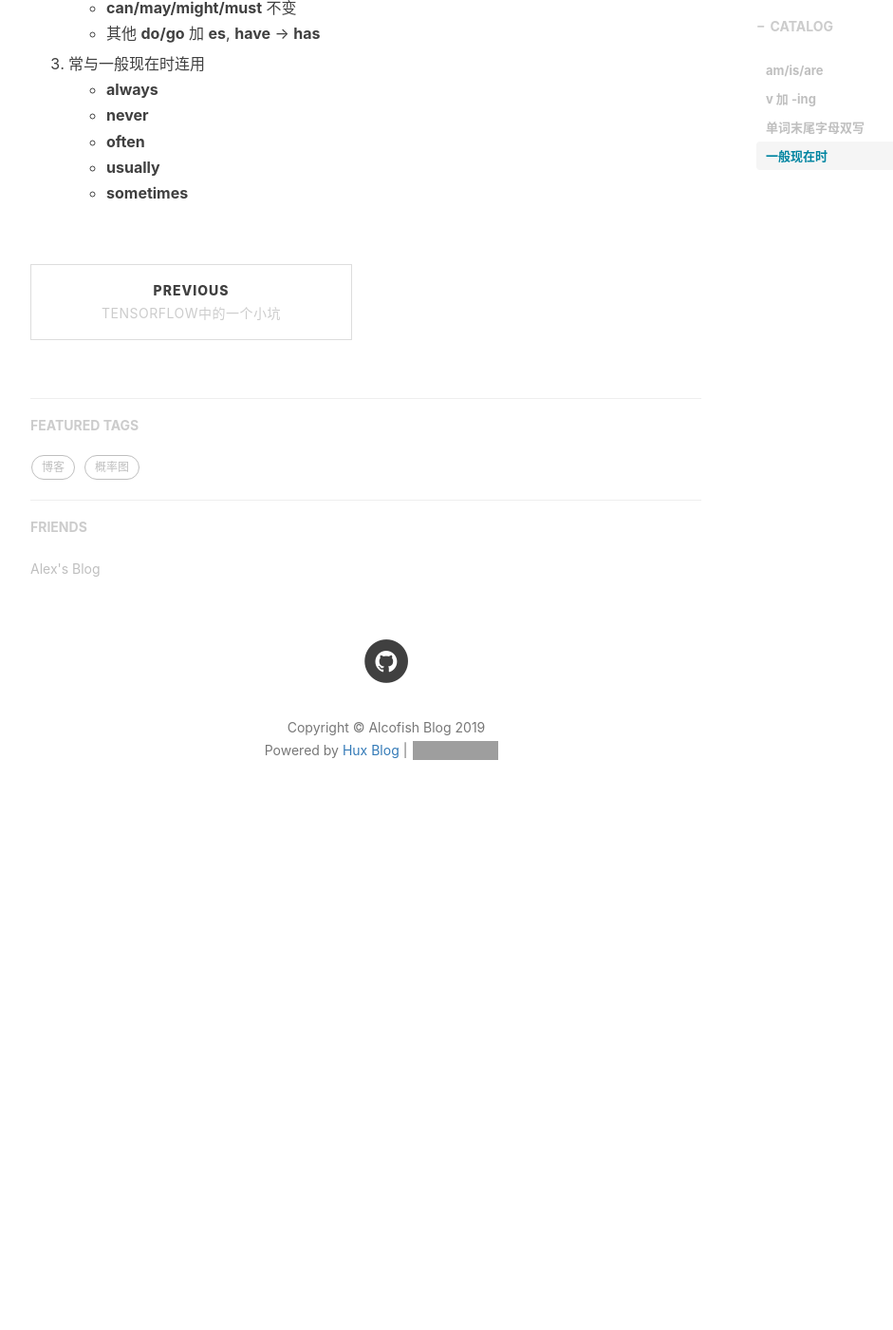
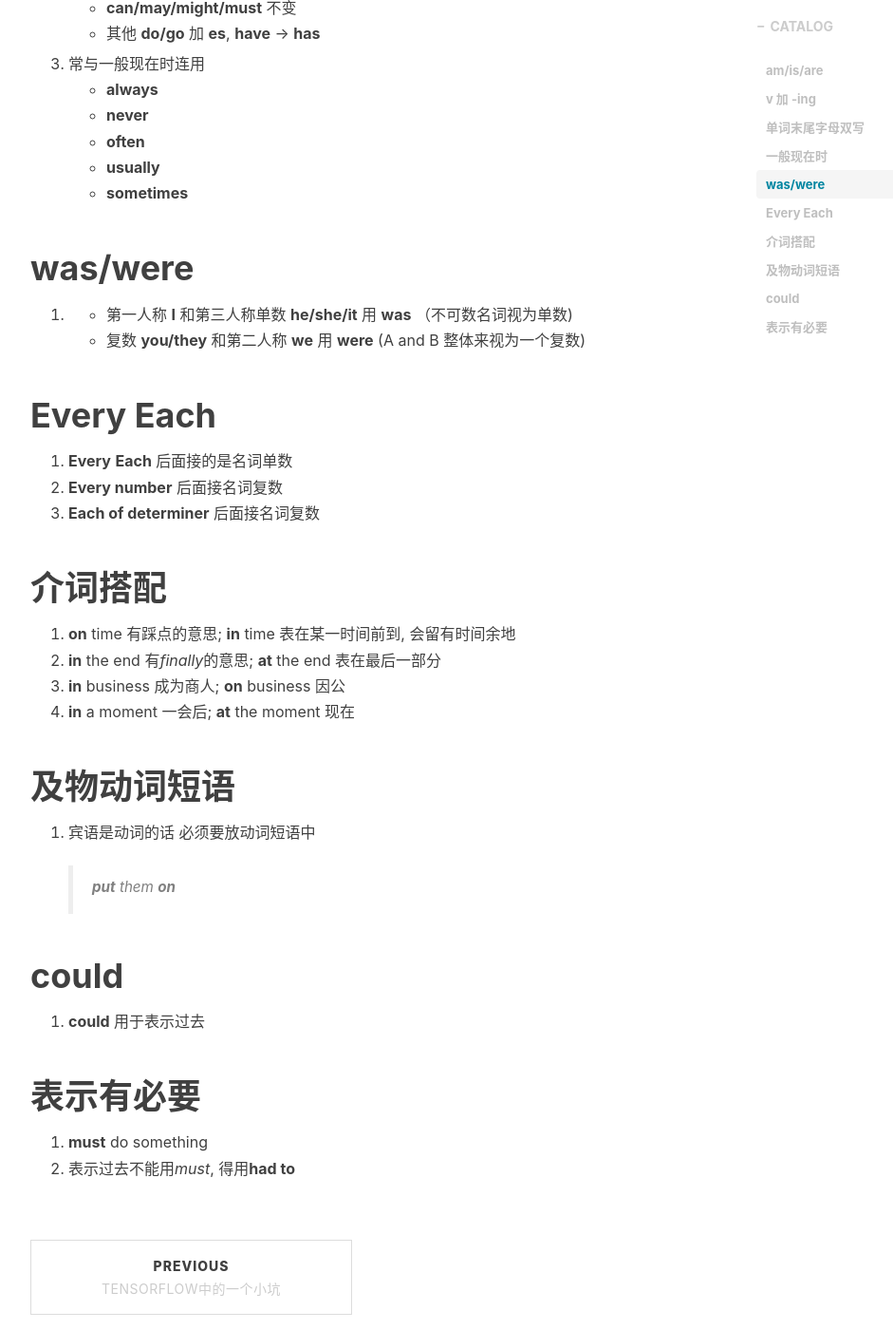
Before and after one commit to Jacob-Zhou/jacob-zhou.github.io, a Jekyll site: the page built from _posts/2019-08-20-relearn-english.markdown, in a window 1280 px wide and 1400 px high, scrolled down 2013 px. Shown: the whole window at 95% size, without its empty margins (233-1174 px from the left). Built offline with Jekyll 4.4.1, drawn with Linux system fonts in a browser that asks for light colours; nearby versions of some CDN libraries; comment, search, counter and statistics services are not loaded; before the commit the page ends 2907 px from its top, so only the background shows below that; grey boxes are pictures that could not be loaded.

Commit message:
Update 2019-08-20-relearn-english.markdown

```diff
--- a/_posts/2019-08-20-relearn-english.markdown
+++ b/_posts/2019-08-20-relearn-english.markdown
@@ -54,3 +54,30 @@ tags:
    - **often**
    - **usually**
    - **sometimes**
+
+# was/were
+1. - 第一人称 **I** 和第三人称单数 **he/she/it** 用 **was**  （不可数名词视为单数)
+   - 复数 **you/they** 和第二人称 **we** 用 **were**  (A and B 整体来视为一个复数)
+
+
+# Every Each
+1. **Every** **Each** 后面接的是名词单数
+2. **Every number** 后面接名词复数
+3. **Each of determiner** 后面接名词复数
+
+# 介词搭配
+1. **on** time 有踩点的意思; **in** time 表在某一时间前到, 会留有时间余地
+2. **in** the end 有*finally*的意思; **at** the end 表在最后一部分
+3. **in** business 成为商人; **on** business 因公
+4. **in** a moment 一会后; **at** the moment 现在
+
+# 及物动词短语
+1. 宾语是动词的话 必须要放动词短语中
+    > **put** *them* **on**
+
+# could
+1. **could** 用于表示过去
+
+# 表示有必要
+1. **must** do something
+2. 表示过去不能用*must*, 得用**had to**
```
